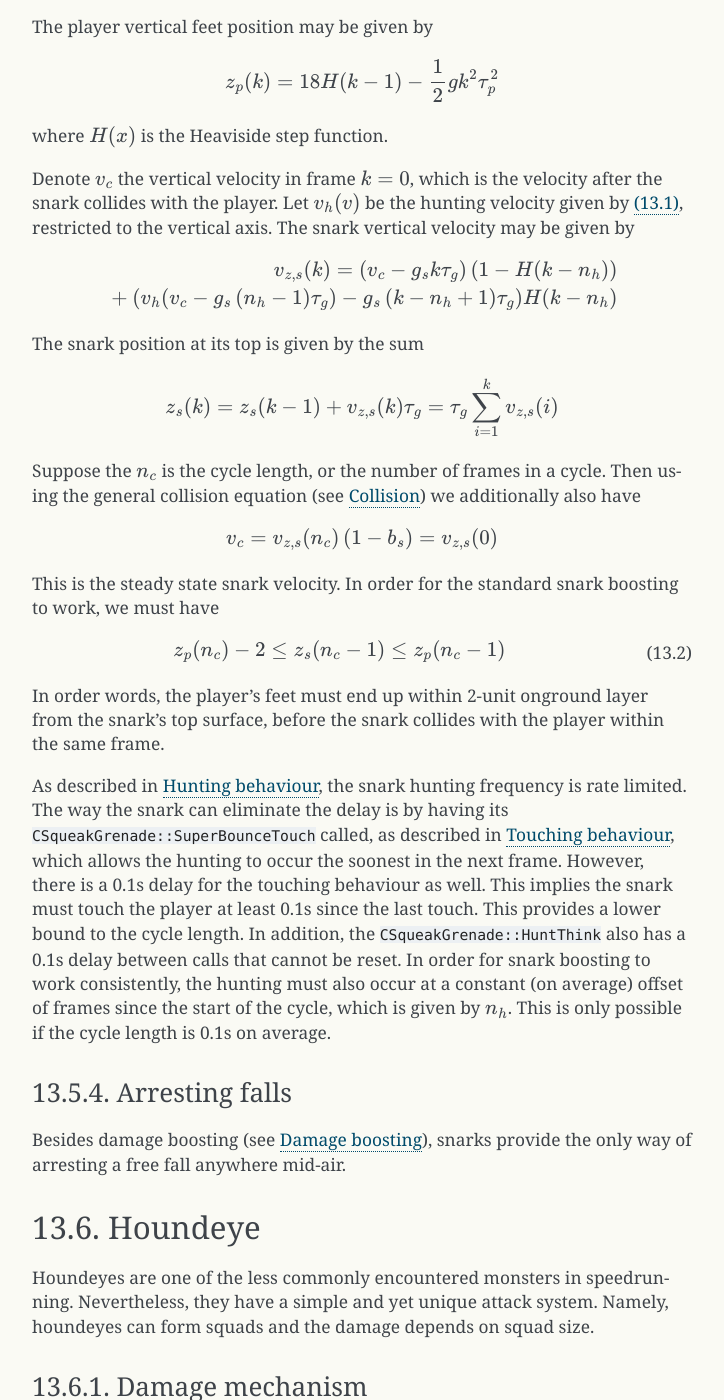
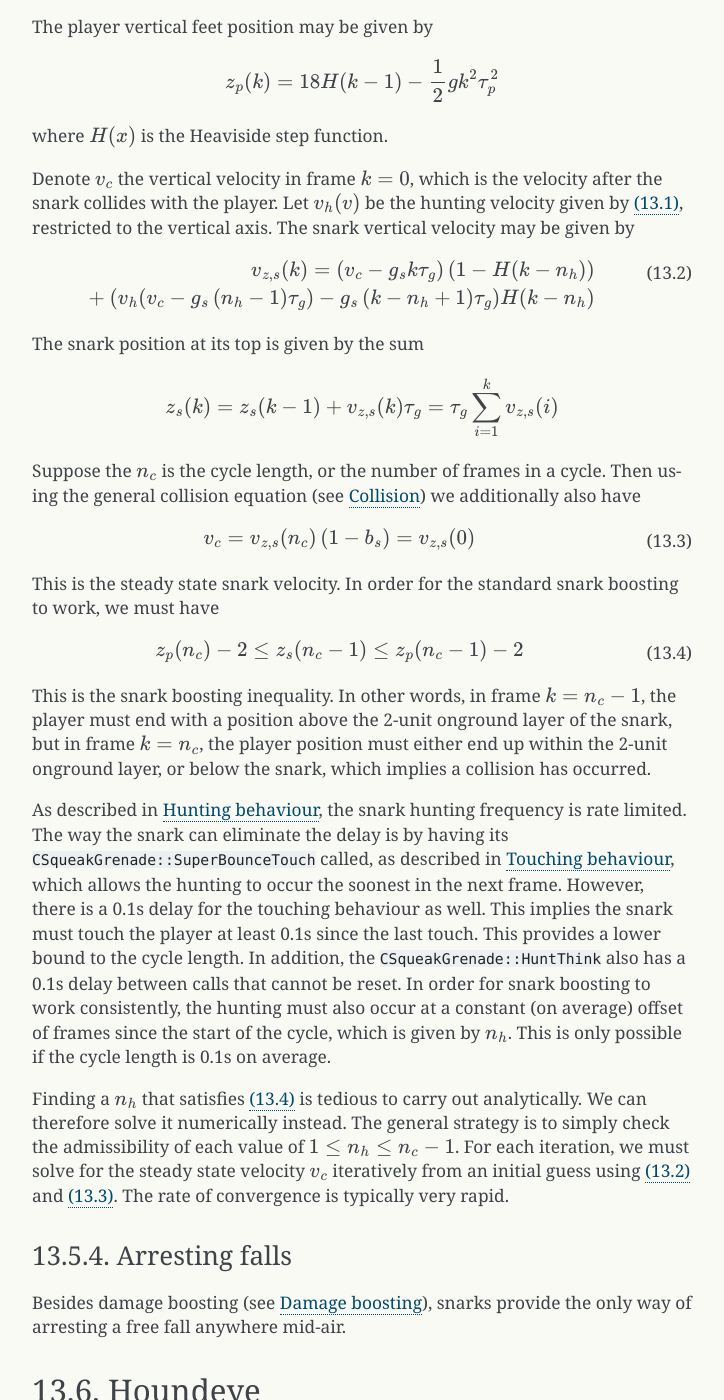
Before and after one commit to Matherunner/hldoc, a Sphinx documentation site: the page built from source/monsters.rst, in a window 1280 px wide and 1400 px high, scrolled down 13199 px. Shown: the whole window, without its empty margins (388-1112 px from the left). Built offline with Sphinx 7.4.7, drawn with Linux system fonts in a browser that asks for light colours; formulas are drawn with MathJax 3.

Commit message:
Expand on snark boosting solution

```diff
--- a/source/monsters.rst
+++ b/source/monsters.rst
@@ -549,6 +549,7 @@ Denote :math:`v_c` the vertical velocity in frame :math:`k = 0`, which is the ve
 
 .. math:: v_{z,s}(k) = \left( v_c - g_sk\tau_g \right) \left( 1 - H(k - n_h) \right) \\
    {} + \left( v_h(v_c - g_s \left( n_h - 1 \right) \tau_g) - g_s \left(k - n_h + 1\right) \tau_g \right) H(k - n_h)
+   :label: snark boost vel
 
 The snark position at its top is given by the sum
 
@@ -557,15 +558,18 @@ The snark position at its top is given by the sum
 Suppose the :math:`n_c` is the cycle length, or the number of frames in a cycle. Then using the general collision equation (see :ref:`collision`) we additionally also have
 
 .. math:: v_c = v_{z,s}(n_c) \left( 1 - b_s \right) = v_{z,s}(0)
+   :label: snark boost vel cycle
 
 This is the steady state snark velocity. In order for the standard snark boosting to work, we must have
 
-.. math:: z_p(n_c) - 2 \le z_s(n_c-1) \le z_p(n_c-1)
-   :label: snark climbing inequality
+.. math:: z_p(n_c) - 2 \le z_s(n_c-1) \le z_p(n_c-1) - 2
+   :label: snark boosting inequality
 
-In order words, the player's feet must end up within 2-unit onground layer from the snark's top surface, before the snark collides with the player within the same frame.
+This is the snark boosting inequality. In other words, in frame :math:`k = n_c - 1`, the player must end with a position above the 2-unit onground layer of the snark, but in frame :math:`k = n_c`, the player position must either end up within the 2-unit onground layer, or below the snark, which implies a collision has occurred.
 
 As described in :ref:`snark hunting`, the snark hunting frequency is rate limited. The way the snark can eliminate the delay is by having its ``CSqueakGrenade::SuperBounceTouch`` called, as described in :ref:`snark touching`, which allows the hunting to occur the soonest in the next frame. However, there is a 0.1s delay for the touching behaviour as well. This implies the snark must touch the player at least 0.1s since the last touch. This provides a lower bound to the cycle length. In addition, the ``CSqueakGrenade::HuntThink`` also has a 0.1s delay between calls that cannot be reset. In order for snark boosting to work consistently, the hunting must also occur at a constant (on average) offset of frames since the start of the cycle, which is given by :math:`n_h`. This is only possible if the cycle length is 0.1s on average.
+
+Finding a :math:`n_h` that satisfies :eq:`snark boosting inequality` is tedious to carry out analytically. We can therefore solve it numerically instead. The general strategy is to simply check the admissibility of each value of :math:`1 \le n_h \le n_c - 1`. For each iteration, we must solve for the steady state velocity :math:`v_c` iteratively from an initial guess using :eq:`snark boost vel` and :eq:`snark boost vel cycle`. The rate of convergence is typically very rapid.
 
 Arresting falls
 ~~~~~~~~~~~~~~~
```
